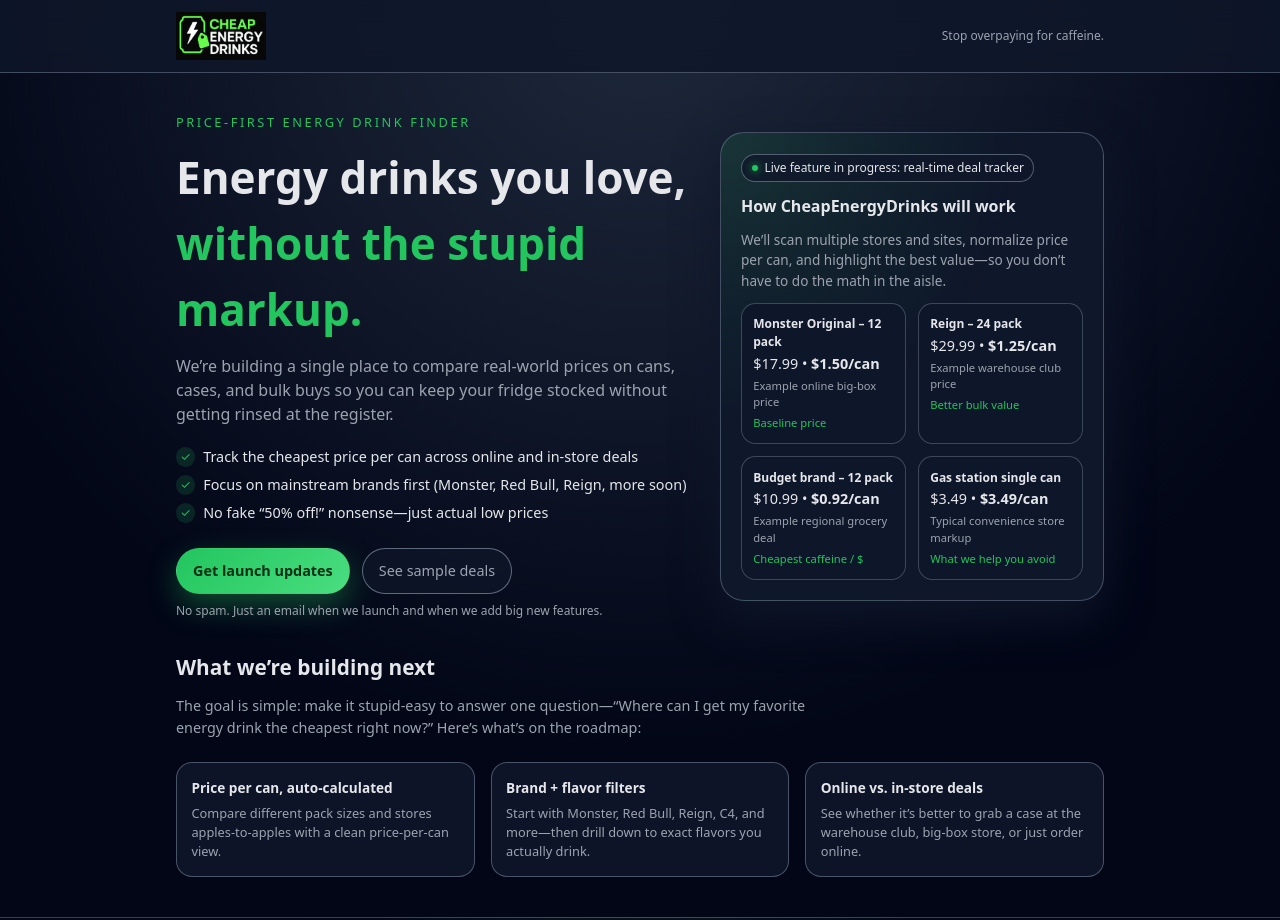
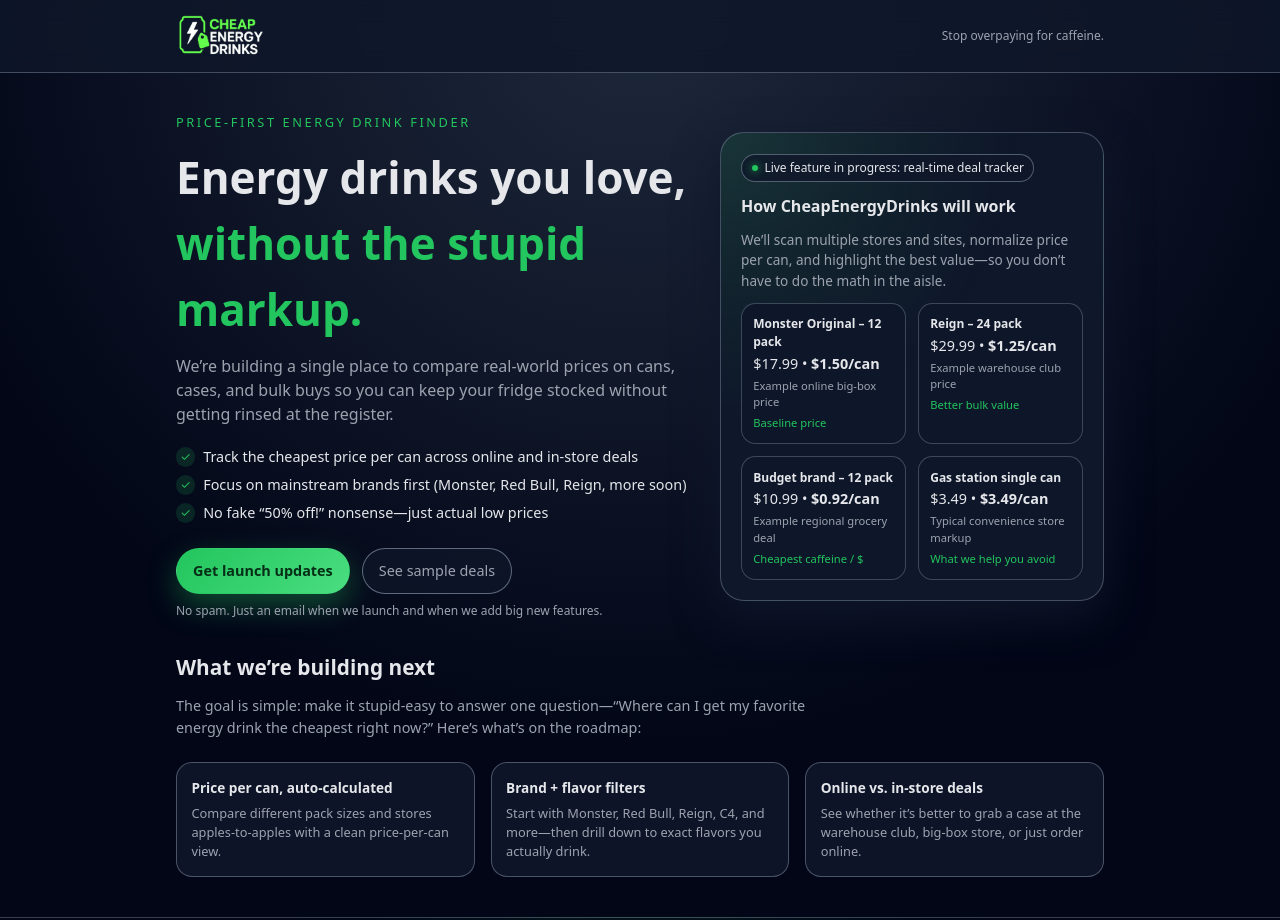
Before and after one commit to dcsup/cheapenergydrinks-site, a plain HTML site: page index.html in a window 1280 px wide. Shown: the top 920 px of the page. Drawn offline with Linux system fonts and the light colour scheme.

Commit message:
changing to transparent logo background

```diff
--- a/index.html
+++ b/index.html
@@ -314,7 +314,7 @@
   <header>
     <div class="nav-inner">
       <div class="logo">
-        <img src="assets/Full Logo Horizontal2.png" alt="Cheap Energy Drinks Logo" class="logo-img">
+        <img src="assets/Full Logo Horizontal no background.png" alt="Cheap Energy Drinks Logo" class="logo-img">
       </div>
       <div class="nav-tagline">Stop overpaying for caffeine.</div>
     </div>
```
Also changed, not shown: assets/Full Logo Horizontal no background.png (added).
